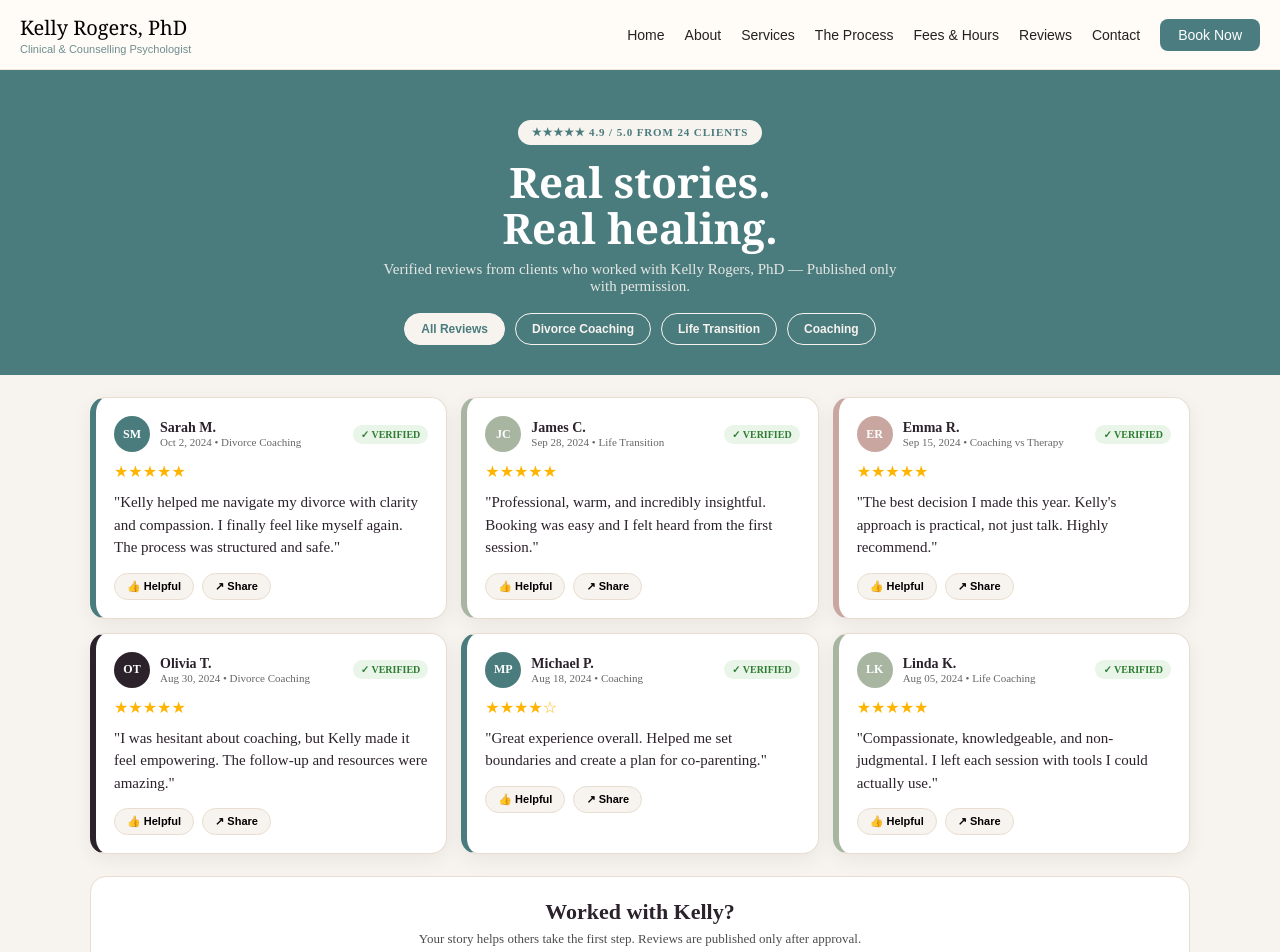
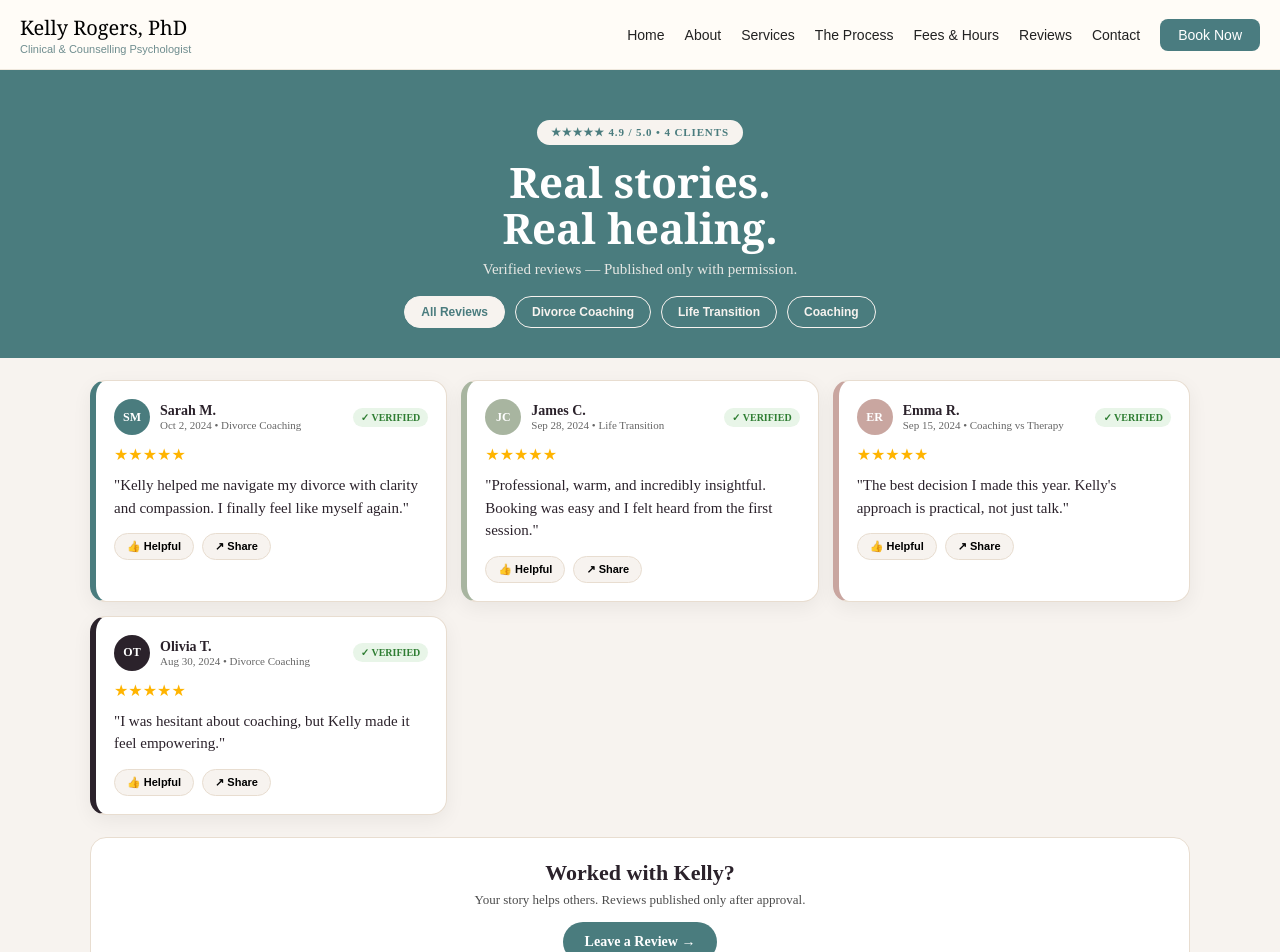
Before and after one commit to JoshuaOmosa/kelly-rogers, a Next.js app: page /reviews in a window 1280 px wide. Shown: the top 952 px of the page. Built offline with nearby package versions, Linux system fonts and the light colour scheme.

Commit message:
reviews now auto-publishes approved from dashboard

```diff
--- a/app/reviews/page.tsx
+++ b/app/reviews/page.tsx
@@ -1,40 +1,55 @@
 "use client";
-import { useState } from "react";
+import { useState, useEffect } from "react";
 
-const reviews = [
-  { name:"Sarah M.", avatar:"SM", bg:"#4A7C7E", rating:5, date:"Oct 2, 2024", text:"Kelly helped me navigate my divorce with clarity and compassion. I finally feel like myself again. The process was structured and safe.", tag:"Divorce Coaching", verified:true },
+const defaultReviews = [
+  { name:"Sarah M.", avatar:"SM", bg:"#4A7C7E", rating:5, date:"Oct 2, 2024", text:"Kelly helped me navigate my divorce with clarity and compassion. I finally feel like myself again.", tag:"Divorce Coaching", verified:true },
   { name:"James C.", avatar:"JC", bg:"#A8B5A0", rating:5, date:"Sep 28, 2024", text:"Professional, warm, and incredibly insightful. Booking was easy and I felt heard from the first session.", tag:"Life Transition", verified:true },
-  { name:"Emma R.", avatar:"ER", bg:"#C9A6A0", rating:5, date:"Sep 15, 2024", text:"The best decision I made this year. Kelly's approach is practical, not just talk. Highly recommend.", tag:"Coaching vs Therapy", verified:true },
-  { name:"Olivia T.", avatar:"OT", bg:"#2B222B", rating:5, date:"Aug 30, 2024", text:"I was hesitant about coaching, but Kelly made it feel empowering. The follow-up and resources were amazing.", tag:"Divorce Coaching", verified:true },
-  { name:"Michael P.", avatar:"MP", bg:"#4A7C7E", rating:4, date:"Aug 18, 2024", text:"Great experience overall. Helped me set boundaries and create a plan for co-parenting.", tag:"Coaching", verified:true },
-  { name:"Linda K.", avatar:"LK", bg:"#A8B5A0", rating:5, date:"Aug 05, 2024", text:"Compassionate, knowledgeable, and non-judgmental. I left each session with tools I could actually use.", tag:"Life Coaching", verified:true },
+  { name:"Emma R.", avatar:"ER", bg:"#C9A6A0", rating:5, date:"Sep 15, 2024", text:"The best decision I made this year. Kelly's approach is practical, not just talk.", tag:"Coaching vs Therapy", verified:true },
+  { name:"Olivia T.", avatar:"OT", bg:"#2B222B", rating:5, date:"Aug 30, 2024", text:"I was hesitant about coaching, but Kelly made it feel empowering.", tag:"Divorce Coaching", verified:true },
 ];
 
 const filters = ["All Reviews", "Divorce Coaching", "Life Transition", "Coaching"];
 
 export default function ReviewsPage(){
   const [active,setActive]=useState("All Reviews");
-  const filtered = active==="All Reviews" ? reviews : reviews.filter(r=>r.tag===active);
+  const [allReviews,setAllReviews]=useState(defaultReviews);
+
+  useEffect(()=>{
+    const stored = JSON.parse(localStorage.getItem("kr_approved_reviews")||"[]");
+    // stored reviews come first (newest)
+    if(stored.length>0){
+      const formatted = stored.map((r:any)=>({
+        name: r.name.split(" ")[0]+" "+(r.name.split(" ")[1]?.[0]||"")+".",
+        avatar: r.avatar,
+        bg: r.bg,
+        rating: r.rating,
+        date: r.date,
+        text: r.text,
+        tag: r.tag,
+        verified: true
+      }));
+      setAllReviews([...formatted,...defaultReviews]);
+    }
+  },[]);
+
+  const filtered = active==="All Reviews"? allReviews : allReviews.filter(r=>r.tag===active);
 
   return(
     <main style={{ background:"#F7F3EF", minHeight:"100vh" }}>
-      {/* HERO */}
       <div style={{ background:"#4A7C7E", padding:"50px 20px 30px", textAlign:"center" }}>
-        <div style={{ display:"inline-block", background:"#F7F3EF", color:"#4A7C7E", borderRadius:100, padding:"6px 14px", fontSize:11, fontWeight:900, letterSpacing:"0.08em", marginBottom:14 }}>★★★★★ 4.9 / 5.0 FROM 24 CLIENTS</div>
+        <div style={{ display:"inline-block", background:"#F7F3EF", color:"#4A7C7E", borderRadius:100, padding:"6px 14px", fontSize:11, fontWeight:900, letterSpacing:"0.08em", marginBottom:14 }}>★★★★★ 4.9 / 5.0 • {allReviews.length} CLIENTS</div>
         <h1 style={{ fontFamily:"Canela, Georgia, serif", fontSize:42, color:"white", margin:"0 0 10px", lineHeight:1.1 }}>Real stories.<br/>Real healing.</h1>
-        <p style={{ color:"#F7F3EF", opacity:0.9, fontSize:15, maxWidth:520, margin:"0 auto" }}>Verified reviews from clients who worked with Kelly Rogers, PhD — Published only with permission.</p>
-
+        <p style={{ color:"#F7F3EF", opacity:0.9, fontSize:15, maxWidth:520, margin:"0 auto" }}>Verified reviews — Published only with permission.</p>
         <div style={{ display:"flex", gap:10, justifyContent:"center", flexWrap:"wrap", marginTop:18 }}>
           {filters.map(f=>(
             <button key={f} onClick={()=>setActive(f)} style={{
               border:"1.5px solid #F7F3EF", borderRadius:100, padding:"8px 16px", fontSize:12, fontWeight:800, cursor:"pointer",
-              background: active===f ? "#F7F3EF" : "transparent", color: active===f ? "#4A7C7E" : "#F7F3EF"
+              background: active===f? "#F7F3EF" : "transparent", color: active===f? "#4A7C7E" : "#F7F3EF"
             }}>{f}</button>
           ))}
         </div>
       </div>
 
-      {/* REVIEWS GRID - What users react with */}
       <div style={{ maxWidth:1100, margin:"0 auto", padding:"22px 16px 40px" }}>
         <div style={{ display:"grid", gridTemplateColumns:"repeat(3,1fr)", gap:14 }} className="grid">
           {filtered.map((r,i)=>(
@@ -46,11 +61,8 @@ export default function ReviewsPage(){
                 </div>
                 {r.verified && <span style={{ background:"#E8F5E8", color:"#2E7D32", fontSize:10, fontWeight:900, padding:"4px 8px", borderRadius:100 }}>✓ VERIFIED</span>}
               </div>
-
               <div style={{ color:"#FFB400", fontSize:16, marginBottom:10 }}>{"★".repeat(r.rating)}{"☆".repeat(5-r.rating)}</div>
-
               <p style={{ fontSize:15, lineHeight:1.5, color:"#2B222B", margin:"0 0 14px", fontWeight:500 }}>"{r.text}"</p>
-
               <div style={{ display:"flex", gap:8 }}>
                 <button style={actionBtn}>👍 Helpful</button>
                 <button style={actionBtn}>↗ Share</button>
@@ -59,21 +71,14 @@ export default function ReviewsPage(){
           ))}
         </div>
 
-        {/* BOTTOM CTA - What users will click next */}
         <div style={{ background:"white", borderRadius:16, padding:22, textAlign:"center", marginTop:22, border:"1px solid #E8DDD0" }}>
           <h3 style={{ fontFamily:"Canela, serif", fontSize:22, margin:"0 0 6px", color:"#2B222B" }}>Worked with Kelly?</h3>
-          <p style={{ fontSize:13, opacity:0.7, margin:"0 0 14px" }}>Your story helps others take the first step. Reviews are published only after approval.</p>
-          <button style={{ background:"#4A7C7E", color:"white", border:"none", borderRadius:100, padding:"12px 22px", fontWeight:900, fontSize:14, cursor:"pointer" }}>Leave a Review →</button>
-          <div style={{ fontSize:11, opacity:0.6, marginTop:10 }}>🛡 HIPAA-aware • No sensitive details required • Anonymous initials used</div>
+          <p style={{ fontSize:13, opacity:0.7, margin:"0 0 14px" }}>Your story helps others. Reviews published only after approval.</p>
+          <a href="/reviews/submit" style={{ background:"#4A7C7E", color:"white", textDecoration:"none", borderRadius:100, padding:"12px 22px", fontWeight:900, fontSize:14, display:"inline-block" }}>Leave a Review →</a>
         </div>
       </div>
-
-      <style>{`
-        @media(max-width:900px){ .grid{ grid-template-columns:repeat(2,1fr)!important; } }
-        @media(max-width:600px){ .grid{ grid-template-columns:1fr!important; } }
-      `}</style>
+      <style>{`@media(max-width:900px){.grid{ grid-template-columns:repeat(2,1fr)!important; } } @media(max-width:600px){.grid{ grid-template-columns:1fr!important; } }`}</style>
     </main>
   )
 }
-
 const actionBtn={ border:"1px solid #E8DDD0", background:"#F7F3EF", borderRadius:100, padding:"6px 12px", fontSize:11, fontWeight:800, cursor:"pointer" } as const
```
